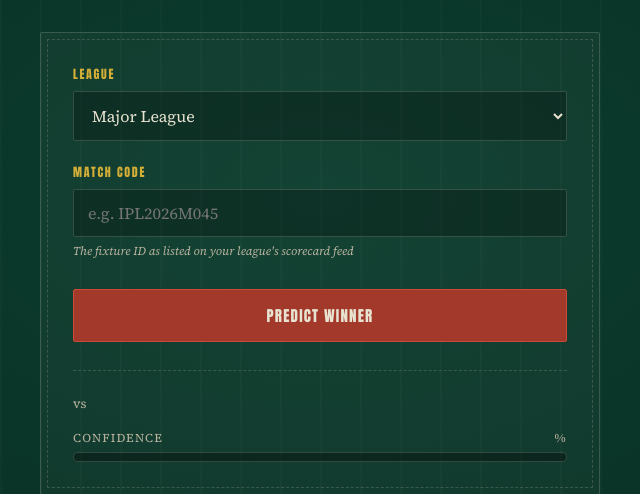
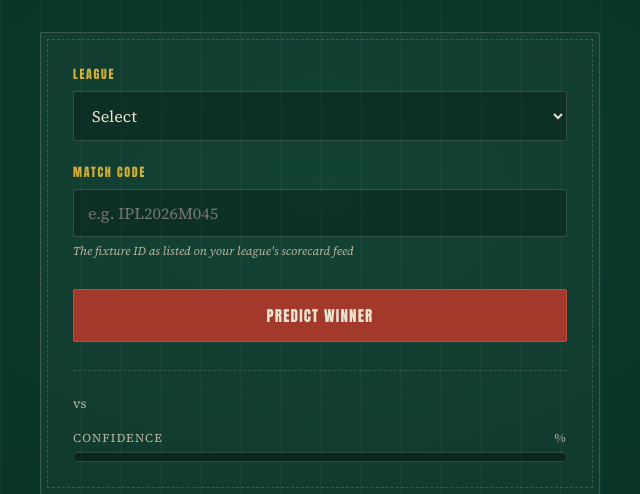
Before and after one commit to adichikate1/T20_Cricket-Predictor, a Python web app: template templates/index.html in a window 1280 px wide. Shown: the part 204-698 px from the top of the page, without its empty margins (320-960 px from the left). Run offline with Jinja, Linux system fonts and the light colour scheme; the template is opened without the code that fills it, so the values that code supplies are empty.

Commit message:
Add files via upload

```diff
--- a/templates/index.html
+++ b/templates/index.html
@@ -178,7 +178,9 @@
       <div class="field">
         <label for="league">League</label>
         <select id="league" name="league">
+          <option value="">Select</option>
           <option value="Major League">Major League</option>
+          <option value="Lanka Premier League">Lanka Premier League</option>
         </select>
       </div>
 
```
